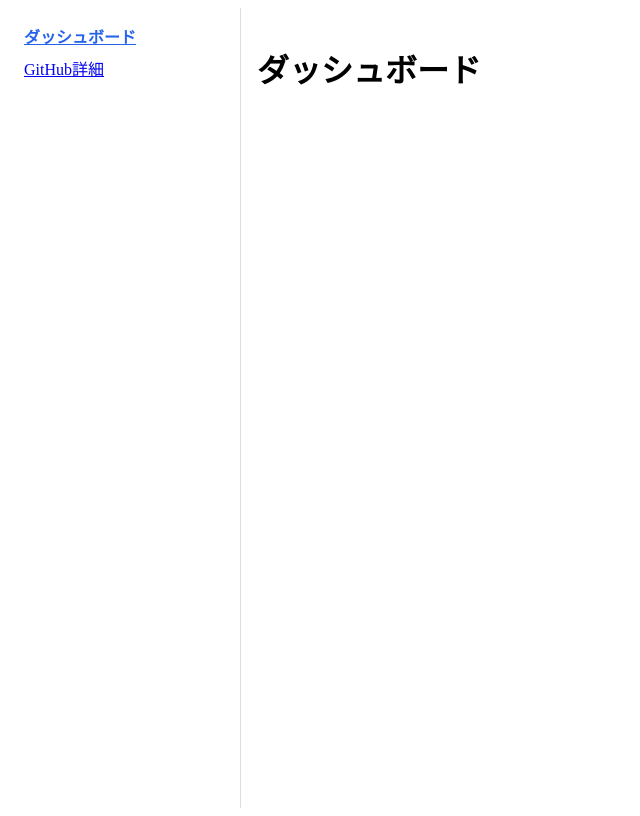
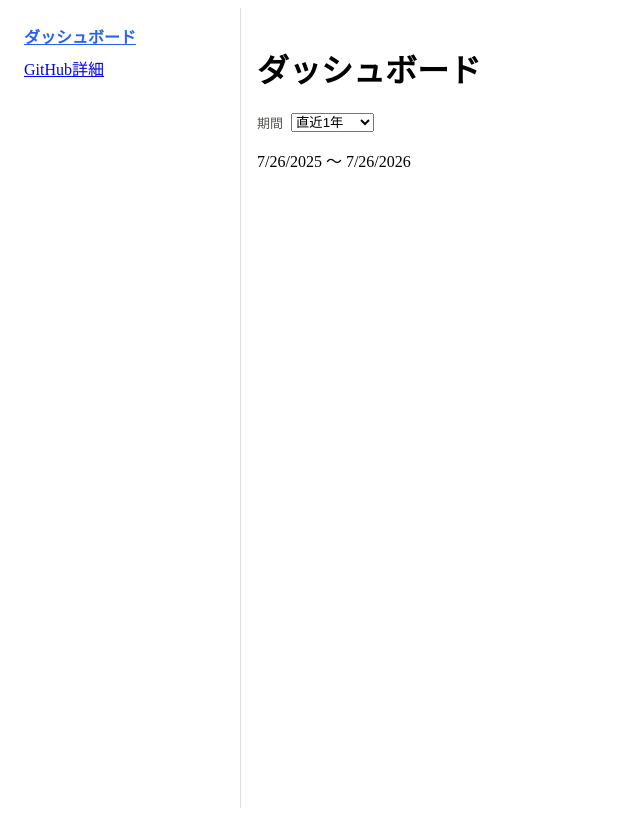
Before and after one commit to sasamario/sasa_hub_frontend, a Nuxt app: page / in a window 1280 px wide. Shown: the whole page, without its empty margins (0-640 px from the left). Built offline with nearby package versions, Linux system fonts and the light colour scheme.

Commit message:
期間セレクタコンポーネントや期間範囲の変換処理など実装

```diff
--- /dev/null
+++ b/app/components/PeriodSelector.vue
@@ -0,0 +1,43 @@
+<script setup lang="ts">
+import { PERIOD_OPTIONS, type PeriodPreset } from '~/utils/period';
+
+defineProps<{
+  modelValue: PeriodPreset;
+}>();
+
+const emit = defineEmits<{
+  'update:modelValue': [value: PeriodPreset];
+}>();
+
+function onChange(event: Event) {
+  const value = (event.target as HTMLSelectElement).value as PeriodPreset;
+  emit('update:modelValue', value);
+}
+</script>
+
+<template>
+  <div class="period-selector">
+    <span class="period-selector__label">期間</span>
+    <select :value="modelValue" @change="onChange">
+      <option
+        v-for="option in PERIOD_OPTIONS"
+        :key="option.value"
+        :value="option.value"
+      >
+        {{ option.label }}
+      </option>
+    </select>
+  </div>
+</template>
+
+<style scoped>
+.period-selector {
+  display: flex;
+  align-items: center;
+  gap: 8px;
+}
+.period-selector__label {
+  font-size: 13px;
+  color: #55554f;
+}
+</style>
--- a/app/pages/index.vue
+++ b/app/pages/index.vue
@@ -1,5 +1,17 @@
+<script setup lang="ts">
+import { DEFAULT_PERIOD_PRESET, resolvePeriodRange } from '~/utils/period';
+
+const periodPreset = ref(DEFAULT_PERIOD_PRESET);
+const periodRange = computed(() => resolvePeriodRange(periodPreset.value));
+</script>
+
 <template>
   <div>
     <h1>ダッシュボード</h1>
+    <PeriodSelector v-model="periodPreset" />
+    <p>
+      {{ periodRange.from.toLocaleDateString() }} 〜
+      {{ periodRange.to.toLocaleDateString() }}
+    </p>
   </div>
 </template>
--- /dev/null
+++ b/app/utils/period.ts
@@ -0,0 +1,31 @@
+// 期間セレクタで扱うプリセットの定義と、実際の日付範囲への変換。
+
+export type PeriodPreset = '1y' | '6m' | '3m' | '1m';
+
+export const PERIOD_OPTIONS: { value: PeriodPreset; label: string }[] = [
+  { value: '1y', label: '直近1年' },
+  { value: '6m', label: '直近6ヶ月' },
+  { value: '3m', label: '直近3ヶ月' },
+  { value: '1m', label: '直近1ヶ月' },
+];
+
+export const DEFAULT_PERIOD_PRESET: PeriodPreset = '1y';
+
+export interface PeriodRange {
+  from: Date;
+  to: Date;
+}
+
+const MONTHS_BY_PRESET: Record<PeriodPreset, number> = {
+  '1y': 12,
+  '6m': 6,
+  '3m': 3,
+  '1m': 1,
+};
+
+export function resolvePeriodRange(preset: PeriodPreset): PeriodRange {
+  const to = new Date();
+  const from = new Date(to);
+  from.setMonth(from.getMonth() - MONTHS_BY_PRESET[preset]);
+  return { from, to };
+}
```
Also changed, not shown: app/mocks/dashboard.ts (added, +74 -0 lines).
